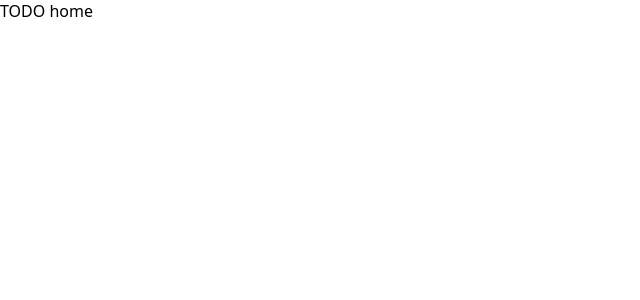
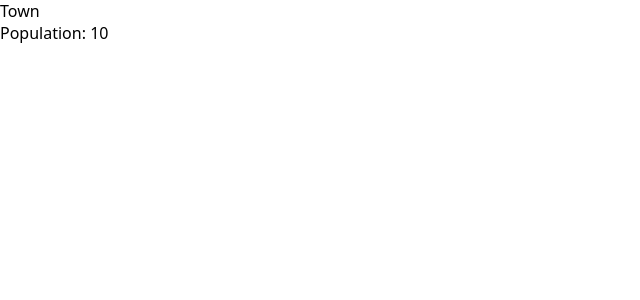
Before and after one commit to tylerschloesser/sim-v6, a React app in the folder packages/app/: page / in a window 1280 px wide. Shown: the top 300 px of the page, without its empty margins (0-640 px from the left). Built offline with nearby package versions, Linux system fonts and the light colour scheme; the HTML template or start-up script is replaced by a standard one.

Commit message:
show town population

```diff
--- a/packages/app/src/home.tsx
+++ b/packages/app/src/home.tsx
@@ -1,3 +1,29 @@
+import { Fragment, useContext } from 'react'
+import { AppContext } from './app-context.js'
+import { EntityType } from './types.js'
+
 export function Home() {
-  return <>TODO home</>
+  const { world } = useContext(AppContext)
+  return (
+    <div>
+      {Object.values(world.entities).map((entity) => (
+        <Fragment key={entity.id}>
+          {(() => {
+            switch (entity.type) {
+              case EntityType.enum.Town: {
+                return (
+                  <>
+                    <div>Town</div>
+                    <div>
+                      Population: {entity.population}
+                    </div>
+                  </>
+                )
+              }
+            }
+          })()}
+        </Fragment>
+      ))}
+    </div>
+  )
 }
--- a/packages/app/src/world.ts
+++ b/packages/app/src/world.ts
@@ -1,7 +1,10 @@
 import {
   BranchNode,
+  EntityType,
+  FoodSourceEntity,
   NodeType,
   RootNode,
+  TownEntity,
   World,
 } from './types.js'
 
@@ -31,13 +34,33 @@ export function initWorld(): World {
     [initialBranchNode.id]: initialBranchNode,
   }
 
+  let nextEntityId: number = 0
+  const entities: World['entities'] = {}
+
+  {
+    const entity: TownEntity = {
+      id: `${nextEntityId++}`,
+      type: EntityType.enum.Town,
+      population: 10,
+    }
+    entities[entity.id] = entity
+  }
+
+  {
+    const entity: FoodSourceEntity = {
+      id: `${nextEntityId++}`,
+      type: EntityType.enum.FoodSource,
+    }
+    entities[entity.id] = entity
+  }
+
   return {
     tick,
     nodes,
     rootNodeId: rootNode.id,
     nextNodeId,
-    entities: {},
-    nextEntityId: 0,
+    entities,
+    nextEntityId,
   }
 }
 
```
